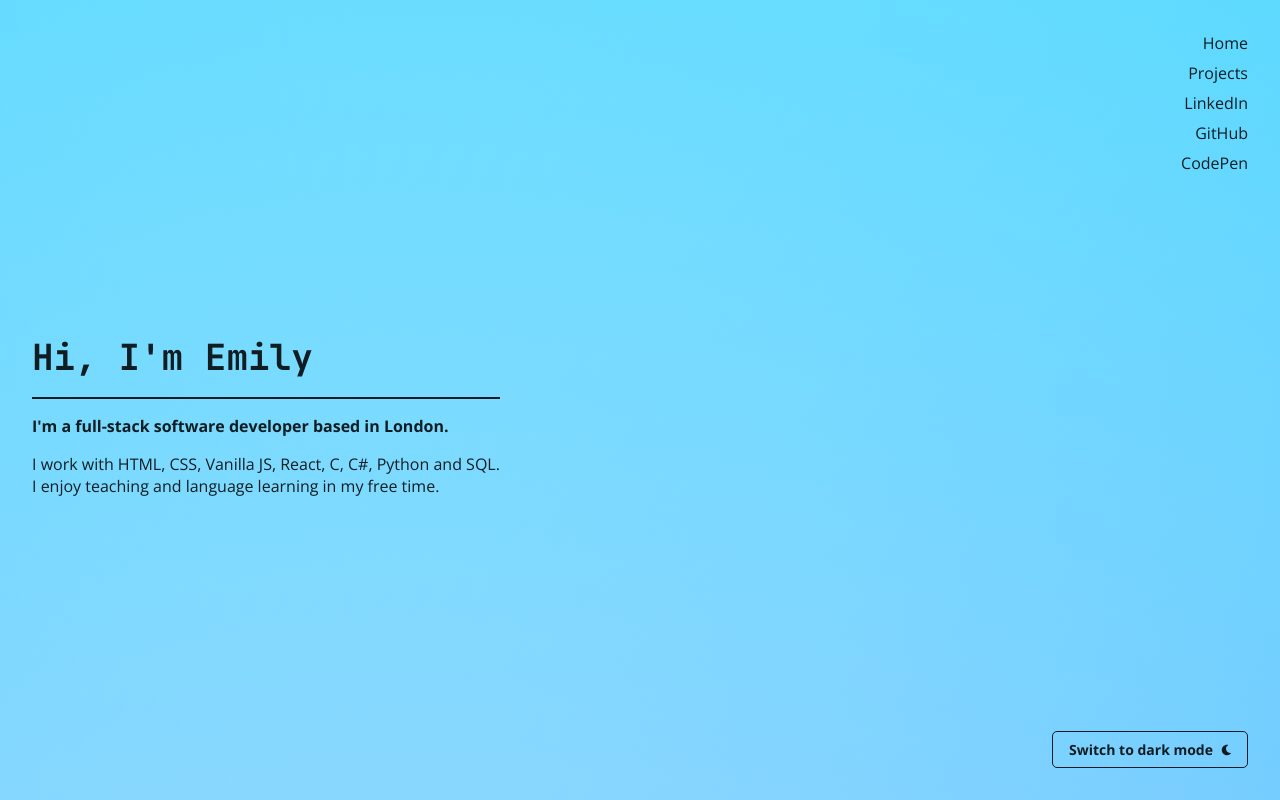
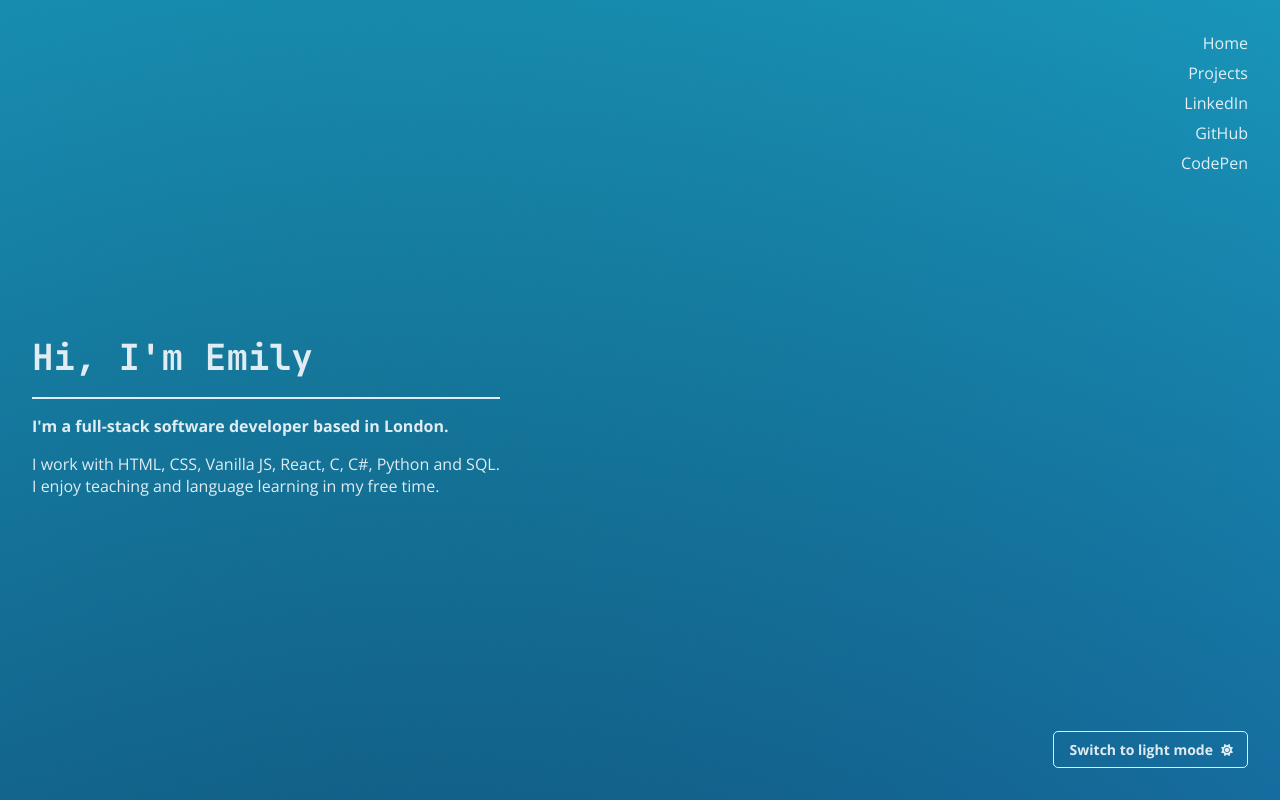
Before and after one commit to egrfly/static-personal-site, a plain HTML site: page index.html in a window 1280 px wide. Drawn offline with nearby package versions, Linux system fonts and the light colour scheme.

Commit message:
Create CNAME

```diff
--- a/index.html
+++ b/index.html
@@ -8,9 +8,11 @@
   <link rel="preconnect" href="https://fonts.gstatic.com" crossorigin>
   <link rel="stylesheet" href="https://fonts.googleapis.com/css2?family=JetBrains+Mono:wght@700&family=Open+Sans:wght@400;700&display=swap">
   <link rel="stylesheet" href="style.css">
+  <link rel="preload" as="image" href="icons/moon-solid.svg">
+  <link rel="preload" as="image" href="icons/sun-solid.svg">
   <script defer src="initialise.js"></script>
 </head>
-<body>
+<body class="dark">
   <nav>
     <ul>
       <li><a href="#home">Home</a></li>
@@ -21,7 +23,9 @@
     </ul>
   </nav>
   <main>
-    <h1>Hi, I'm Emily</h1>
+    <div class="heading-wrapper">
+      <h1>Hi, I'm Emily</h1>
+    </div>
     <div class="sections">
       <section id="projects">
         <hr>
@@ -39,7 +43,7 @@
     </div>
   </main>
   <footer>
-    <button><strong>Switch to dark mode</strong><img src="icons/moon-solid.svg" alt="Dark mode toggle icon"></button>
+    <button><strong>Switch to light mode</strong><img src="icons/sun-solid.svg" alt="Dark mode toggle icon"></button>
   </footer>
 </body>
 </html>
--- a/initialise.js
+++ b/initialise.js
@@ -1,13 +1,6 @@
 var themeButton = document.querySelector("footer button");
 var themeButtonText = document.querySelector("footer button strong");
 var themeButtonIcon = document.querySelector("footer button img");
-
-// If the user prefers dark mode, switch to dark mode on page load
-if (window.matchMedia && window.matchMedia('(prefers-color-scheme: dark)').matches) {
-  document.body.classList.add("dark");
-  themeButtonText.innerText = "Switch to light mode";
-  themeButtonIcon.src = "icons/sun-solid.svg";
-}
 
 // Allow the user to toggle dark mode (won't persist beyond refresh)
 themeButton.style.display = "inline-flex";
--- a/style.css
+++ b/style.css
@@ -104,7 +104,11 @@ main {
   width: 100%;
 }
 
-main h1 {
+main .heading-wrapper {
+  width: fit-content;
+}
+
+main .heading-wrapper h1 {
   margin-bottom: 1rem;
   font-size: 2.25rem;
   white-space: nowrap;
@@ -157,6 +161,6 @@ footer button img {
     width: 0;
   }
   to {
-    width: 17.55rem;
+    width: 100%;
   }
 }
```
Also changed, not shown: 1 other file.
